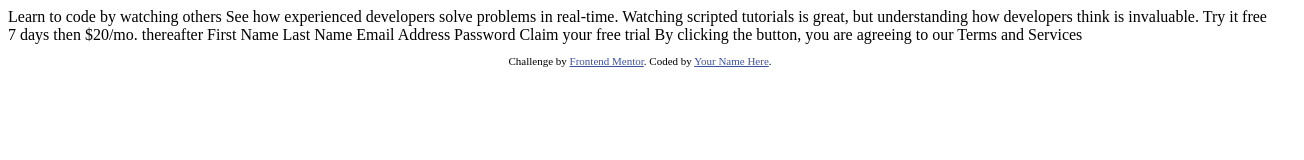
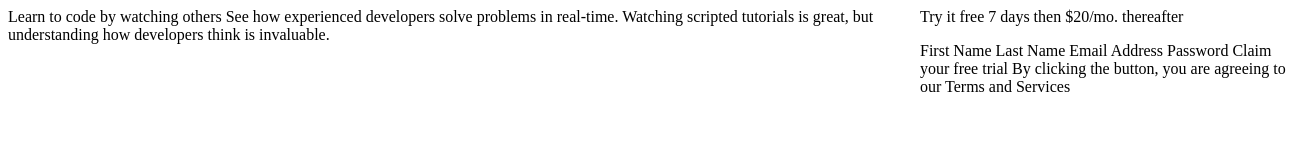
Before and after one commit to innobosque/frontend-mentor-intro-component-with-sign-up-form, a plain HTML site: page index.html in a window 1280 px wide. Shown: the whole page, 1304 px wide, since content can reach past the window. Drawn offline with Linux system fonts and the light colour scheme.

Commit message:
Creado grid en el diseño

```diff
--- a/css/layout.css
+++ b/css/layout.css
@@ -0,0 +1,29 @@
+.body{
+    display: grid;
+    grid-template-columns: 70vw 30vw;
+    gap: 1em;
+
+}
+.main-content,.card,.register{
+    grid-column: 1 / span 2;
+}
+
+
+@media (min-width: 800px) {
+    .body{
+        grid-column: auto auto;
+    }
+    .main-content {
+        grid-column: 1 / span 1;
+        grid-row: 1 / span 2;
+    }
+
+    .card{
+        grid-column: 2 / span 1;
+    }
+    .register{
+        grid-column: 2 / span 1;
+        grid-row: 2 / span 1;
+    }
+
+}
--- a/index.html
+++ b/index.html
@@ -5,38 +5,27 @@
   <meta name="viewport" content="width=device-width, initial-scale=1.0"> <!-- displays site properly based on user's device -->
 
   <link rel="icon" type="image/png" sizes="32x32" href="./images/favicon-32x32.png">
+  <link rel="stylesheet" href="css/layout.css">
 
   <title>Frontend Mentor | Intro component with sign up form</title>
+</head>
+<body class="body">
 
-  <!-- Feel free to remove these styles or customise in your own stylesheet 👍 -->
-  <style>
-    .attribution { font-size: 11px; text-align: center; }
-    .attribution a { color: hsl(228, 45%, 44%); }
-  </style>
-</head>
-<body>
-
+  <setion class="main-content">
     Learn to code by watching others
-
     See how experienced developers solve problems in real-time. Watching scripted tutorials is great,
     but understanding how developers think is invaluable.
+  </setion>
 
-  Try it free 7 days then $20/mo. thereafter
+  <div class="card">Try it free 7 days then $20/mo. thereafter</div>
 
+  <form class="register">
     First Name
     Last Name
     Email Address
     Password
-
     Claim your free trial
-
     By clicking the button, you are agreeing to our Terms and Services
-
-  <footer>
-    <p class="attribution">
-      Challenge by <a href="https://www.frontendmentor.io?ref=challenge" target="_blank">Frontend Mentor</a>.
-      Coded by <a href="#">Your Name Here</a>.
-    </p>
-  </footer>
+  </form>
 </body>
 </html>
```
Lines whose indentation alone changed are shown as unchanged.
